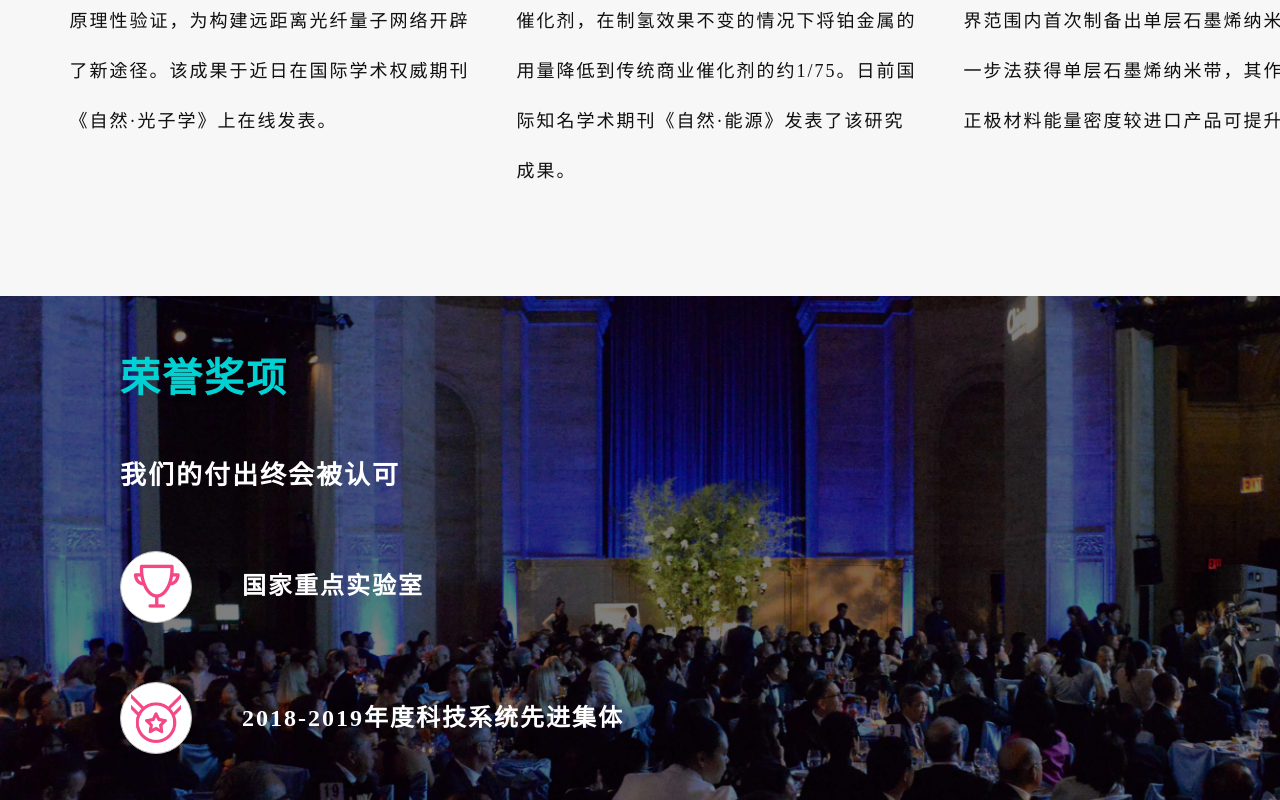
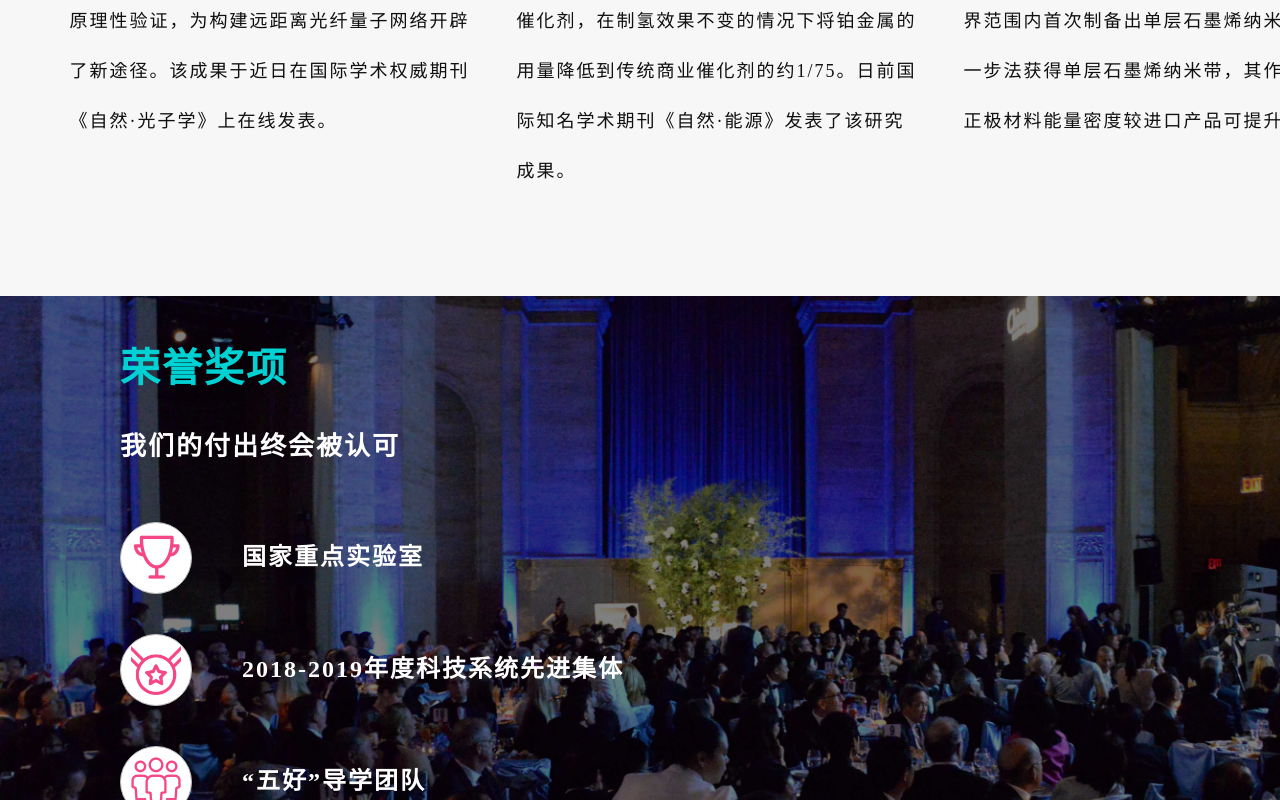
Before and after one commit to iwherew/lab, a Vue app: page /#/ in a window 1280 px wide. Shown: the part 2000-2800 px from the top of the page. Built offline with nearby package versions, Linux system fonts and the light colour scheme.

Commit message:
bugfix
IE不识别
justify-content: space-evenly;

```diff
--- a/src/components/contact.vue
+++ b/src/components/contact.vue
@@ -31,7 +31,7 @@
           },
           {
             icon: phone,
-            text: '0751-66655651'
+            text: '16655551111'
           },
         ]
       }
@@ -49,7 +49,7 @@
     height: 100%;
     background: rgba(0,0,0,0.67);
     align-items: center;
-    justify-content: space-evenly;
+    justify-content: space-around;
   }
   .header{
     font-size: 24px;
--- a/src/pages/officialWebsite/Home/awards.vue
+++ b/src/pages/officialWebsite/Home/awards.vue
@@ -35,9 +35,9 @@
     width: 100%;
     height: 100%;
     background: rgba(0, 0, 0, 0.5);
-    justify-content: space-evenly;
   }
   .header{
+    margin-top: 50px;
     font-weight: bold;
     font-size: 40px;
     color: #00D2D4;
@@ -47,9 +47,10 @@
     font-weight: bold;
     font-size: 26px;
     color: #FFFFFF;
-    margin-left: 120px;
+    margin: 40px 120px;
   }
   .awards-item{
+    margin: 20px 0;
     align-items: center;
   }
   .icon-bg{
--- a/src/pages/officialWebsite/Home/introduce.vue
+++ b/src/pages/officialWebsite/Home/introduce.vue
@@ -40,12 +40,13 @@
   }
   .context-box{
     width: 50%;
+    padding-top: 100px;
     align-items: center;
-    justify-content: space-evenly;
   }
   .title{
     width: 650px;
     margin-top: 100px;
+    margin-bottom: 50px;
     text-align: center;
     font-size: 40px;
     color: #F54785;
```
